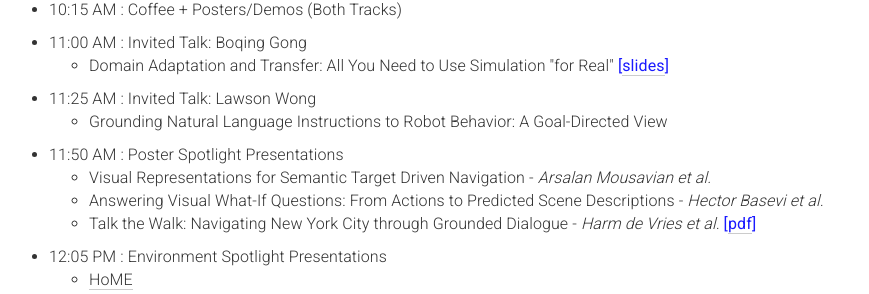
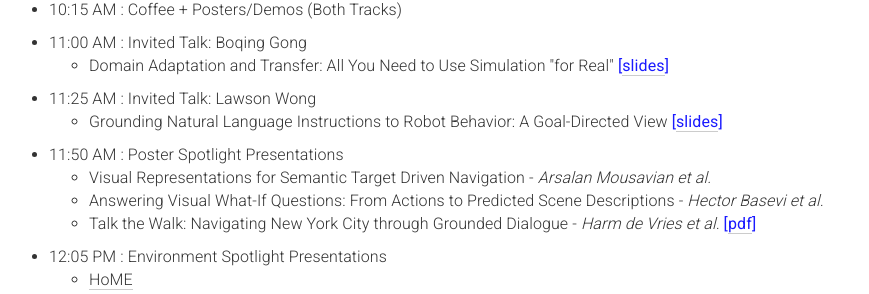
Before and after one commit to eccv18-vlease/eccv18-vlease.github.io, a Jekyll site: the page built from _pages/home.md, in a window 1280 px wide and 900 px high, scrolled down 2378 px. Shown: the part 148-442 px from the top of the window, without its empty margins (156-1025 px from the left). Built offline with Jekyll 4.4.1, drawn with Linux system fonts in a browser that asks for light colours.

Commit message:
Adds Lawson's slides

```diff
--- a/_pages/home.md
+++ b/_pages/home.md
@@ -198,7 +198,11 @@ acknowledgements: ""
         </ul>
       </li>
       <li style="margin-top: 10px;">11:25 AM : Invited Talk: Lawson Wong
-        <ul><li>Grounding Natural Language Instructions to Robot Behavior: A Goal-Directed View</li></ul>
+        <ul>
+          <li>
+          Grounding Natural Language Instructions to Robot Behavior: A Goal-Directed View <span style="color:#1a1aff;font-weight:400;">[<a href="{{ "/static/slides/lawson.pdf" | prepend:site.baseurl }}">slides</a>]</span>
+          </li>
+        </ul>
       </li>
       <li style="margin-top: 10px;">11:50 AM : Poster Spotlight Presentations
         <ul>
```
Also changed, not shown: 1 other file.
